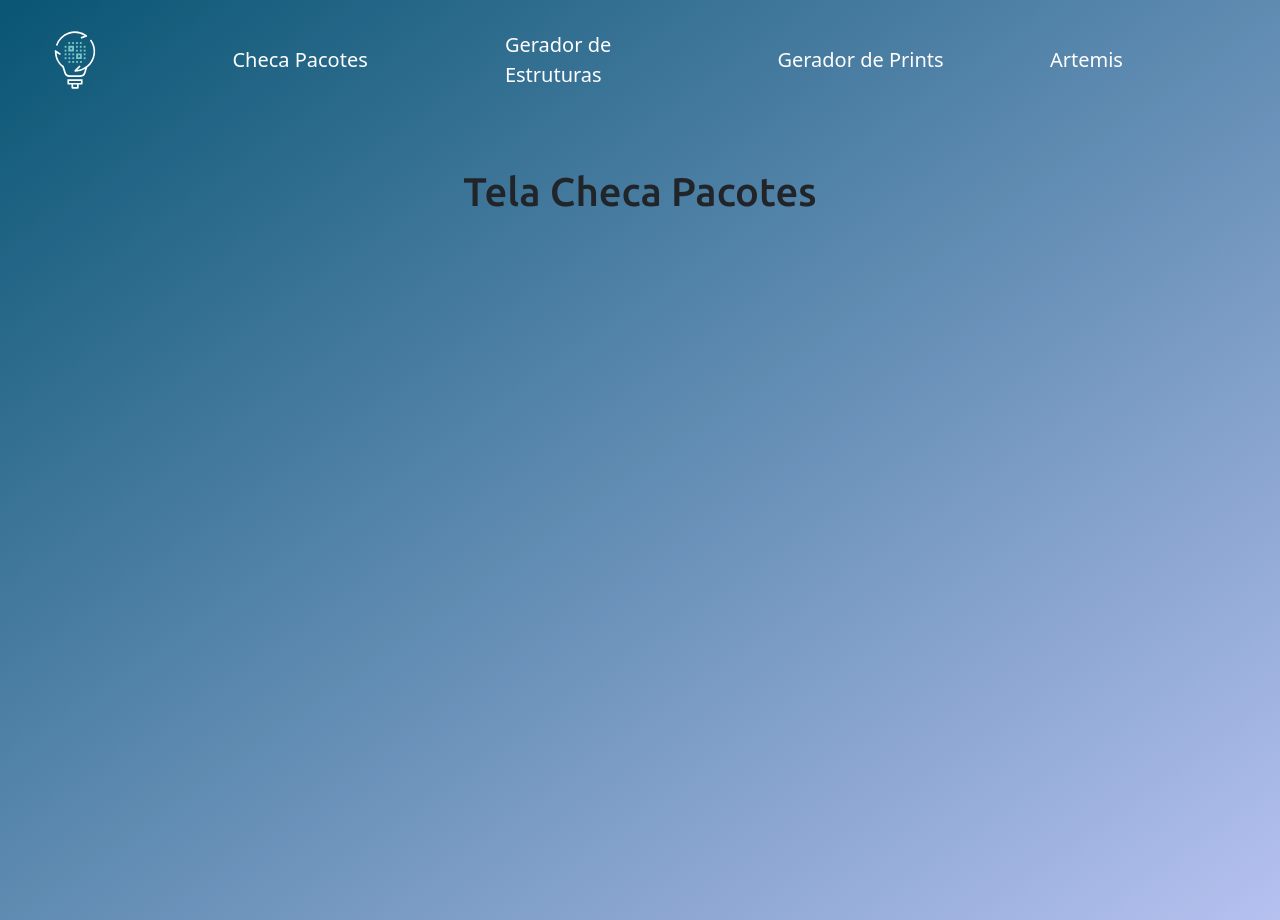
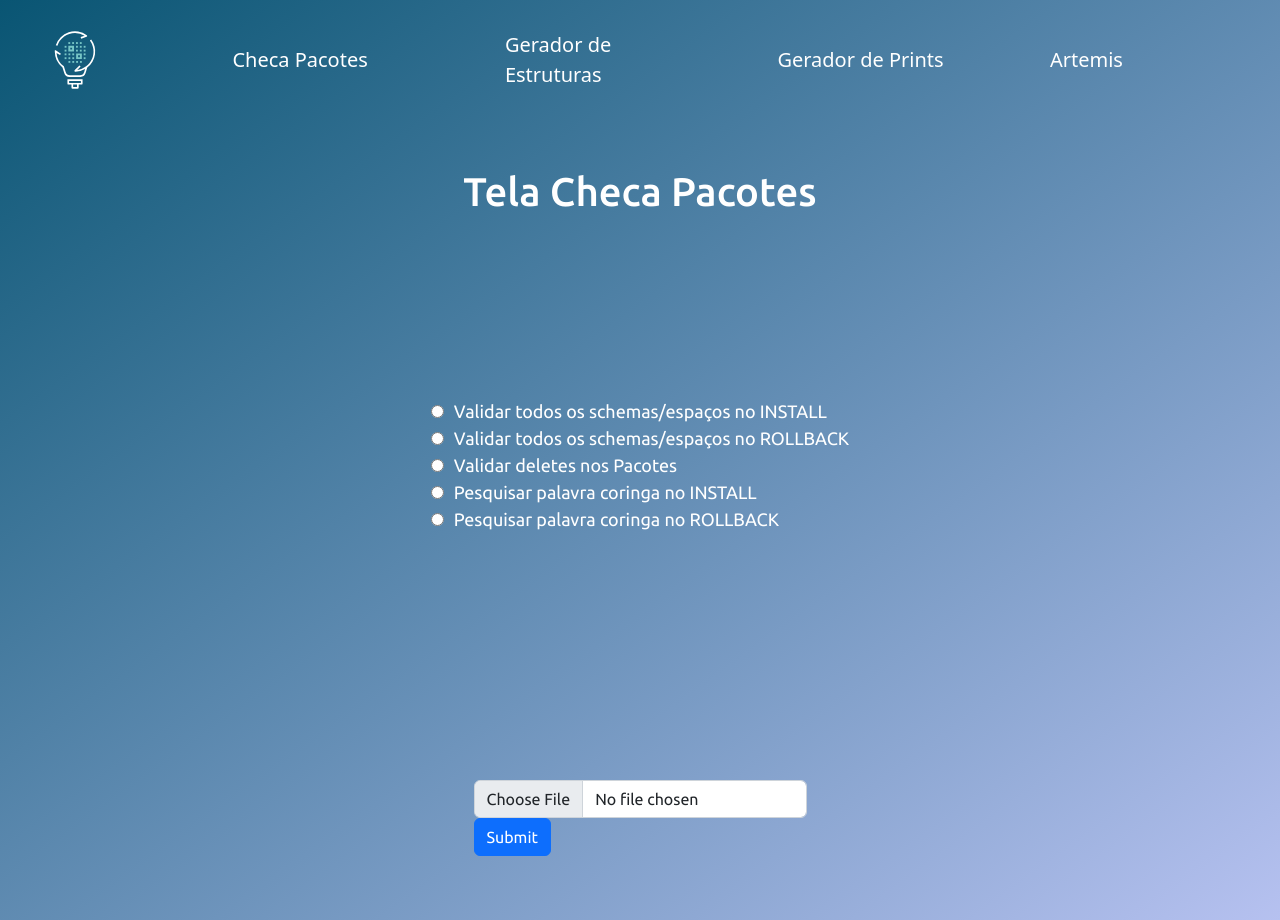
Before and after one commit to felps30/projetoX, a Next.js app: page /checa_pacote in a window 1280 px wide. Built offline with nearby package versions, Linux system fonts and the light colour scheme.

Commit message:
'ajustes_checa'

```diff
--- a/package.json
+++ b/package.json
@@ -16,6 +16,8 @@
     "next": "13.1.1",
     "react": "18.2.0",
     "react-bootstrap": "^2.7.0",
-    "react-dom": "18.2.0"
+    "react-dom": "18.2.0",
+    "react-hook-form": "^7.42.1",
+    "yup": "^0.32.11"
   }
 }
--- a/pages/checa_pacote.jsx
+++ b/pages/checa_pacote.jsx
@@ -3,10 +3,47 @@ import Head from 'next/head'
 import Image from 'next/image'
 import styles from '../styles/Home.module.css'
 import HeaderComponent from "../components/common/header";
+import FloatingLabel from 'react-bootstrap/FloatingLabel';
+import Form from 'react-bootstrap/Form';
+import Button from 'react-bootstrap/Button';
+import { useState } from "react";
+
+
+const options = [
+   { id: 1, name: "Validar todos os schemas/espaços no INSTALL" },
+   { id: 2, name: "Validar todos os schemas/espaços no ROLLBACK" },
+   { id: 3, name: "Validar deletes nos Pacotes" },
+   { id: 4, name: "Pesquisar palavra coringa no INSTALL" },
+   { id: 5, name: "Pesquisar palavra coringa no ROLLBACK" }
+ ];
+
+
+function uncheckAll(options) {
+   return options.map((option) => ({
+     ...option,
+     checked: false
+   }));
+ }
+
+ function toggleOption(id, checked) {
+   return options.map((option) =>
+     option.id === id ? { ...option, checked } : option
+   );
+ }
+
 
 export default function Checa(){
+
+
+   const [checkedList, setCheckedList] = useState(options);
+   const changeList = (id, checked) => {
+     const newCheckedList = toggleOption(id, checked);
+     setCheckedList(newCheckedList);
+   };
+
    return (
       <>
+
       <Head>
         <title>Projeto X</title>
         <meta name="description" content="Generated by create next app" />
@@ -19,6 +56,27 @@ export default function Checa(){
       <HeaderComponent></HeaderComponent>
       <main className={styles.main}>
           <h1>Tela Checa Pacotes</h1>
+         <form className={styles.form_checa}>
+            {checkedList.map(({ id, name, checked }) => (
+               <label key={id}>
+               <input
+                  type="radio"
+                  name="options"
+                  className={styles.label}
+                  value={id}
+                  checked={checked}
+                  onChange={(e) => changeList(id, e.target.checked)}
+               />
+               {name}
+               </label>
+            ))}
+          </form>
+    <Form.Group controlId="formFile" className="mb-3">
+        <Form.Label className="mb"></Form.Label>
+        <Form.Control type="file" />
+        <Button  className="mb">Submit</Button>
+      </Form.Group>
+
       </main>
         </>
    )
--- a/styles/Home.module.css
+++ b/styles/Home.module.css
@@ -6,7 +6,12 @@
   padding:3rem;
   min-height: 100vh;
   font-family: 'Ubuntu';
+  color: white;
 
+}
+
+.mb{
+  margin-top: -300px;
 }
 
 .text_muted{
@@ -66,6 +71,20 @@
 .btHome{
   margin-top: 40px;
   font-size: 17px;
+}
+
+.form_checa{
+  display: flex;
+  flex-direction: column;
+  color: white;
+  margin-top: -50px;
+  font-family: 'Ubuntu';
+  font-size: 18px;
+}
+
+.label{
+  margin-right: 10px;
+  color: white;
 }
 
 .description {
```
Also changed, not shown: 1 other file (tests, documents, lock files or other folders).
